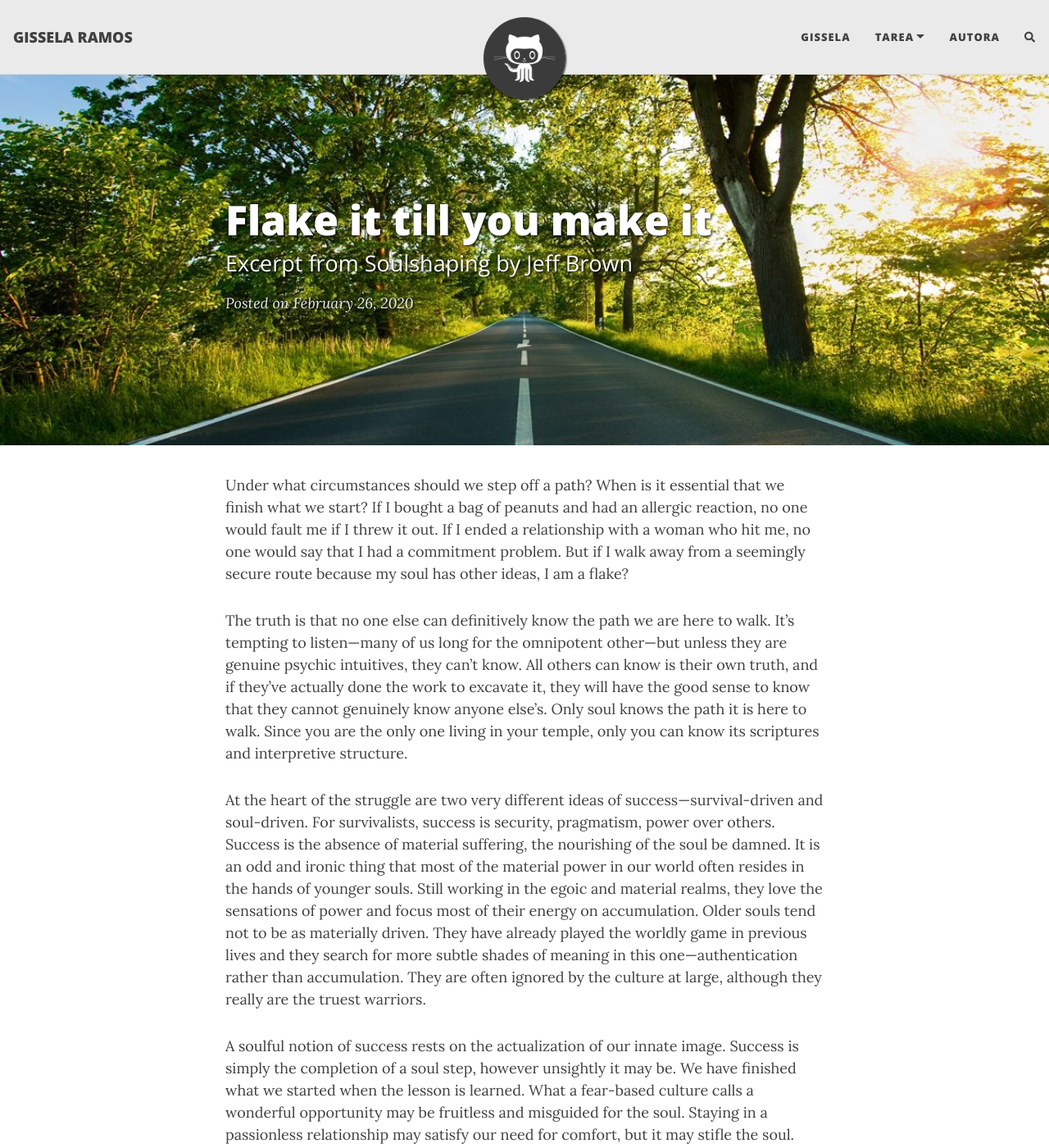
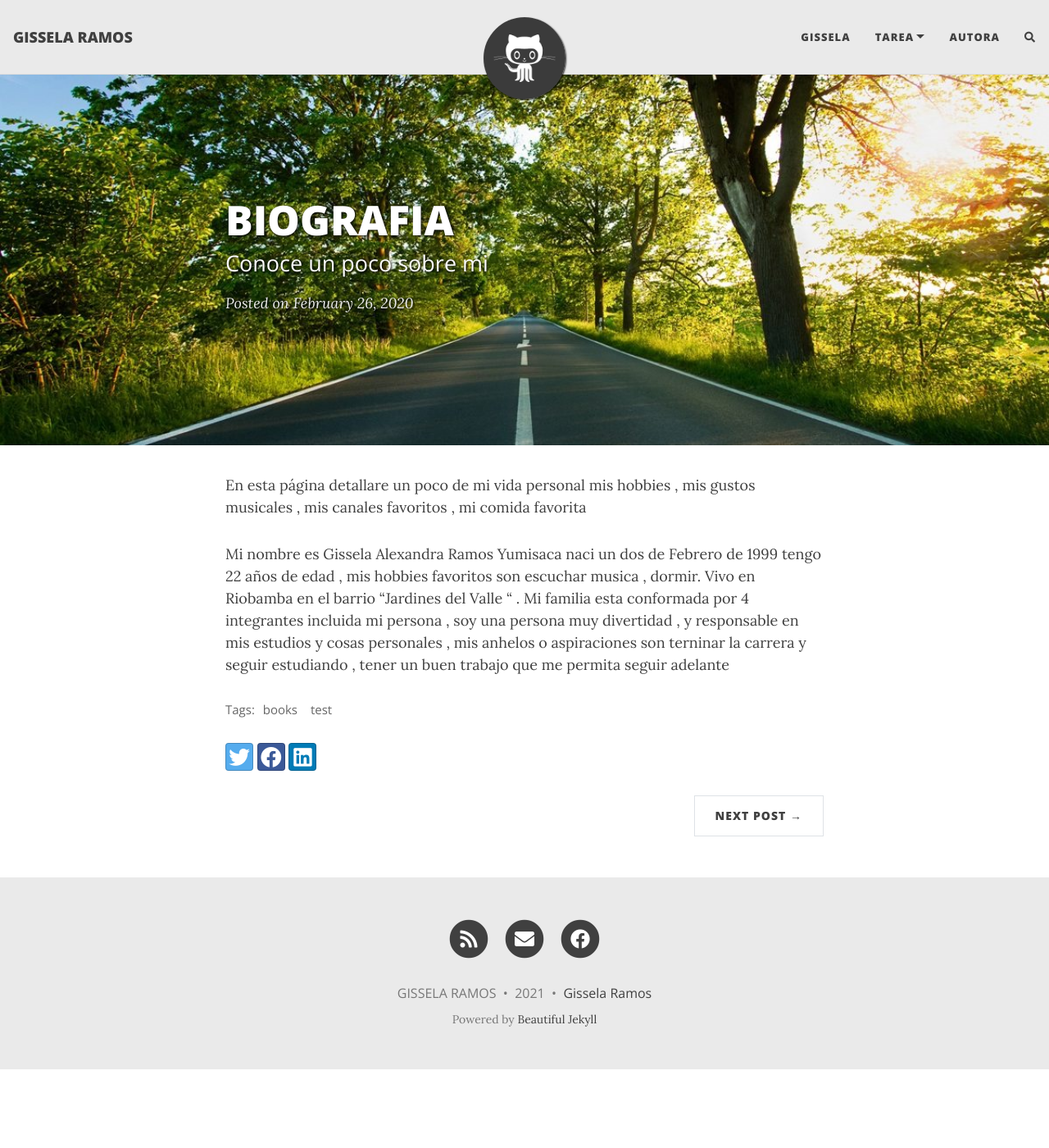
Before and after one commit to Gissela-R/Gissela-R.github.io, a Jekyll site: the page built from _posts/2020-02-26-flake-it-till-you-make-it.md, in a window 1280 px wide and 1400 px high. Shown: the whole window at 82% size. Built offline with Jekyll 4.4.1, drawn with Linux system fonts in a browser that asks for light colours; nearby versions of some CDN libraries; comment, search, counter and statistics services are not loaded; some of the changed text lies outside the part shown.

Commit message:
Update 2020-02-26-flake-it-till-you-make-it.md

```diff
--- a/_posts/2020-02-26-flake-it-till-you-make-it.md
+++ b/_posts/2020-02-26-flake-it-till-you-make-it.md
@@ -1,17 +1,12 @@
 ---
 layout: post
-title: Flake it till you make it
-subtitle: Excerpt from Soulshaping by Jeff Brown
+title: BIOGRAFIA
+subtitle: Conoce un poco sobre mi
 cover-img: /assets/img/path.jpg
 thumbnail-img: /assets/img/thumb.png
 share-img: /assets/img/path.jpg
 tags: [books, test]
 ---
+En esta página  detallare  un poco de mi vida personal  mis hobbies ,  mis gustos musicales ,  mis canales favoritos , mi comida favorita
 
-Under what circumstances should we step off a path? When is it essential that we finish what we start? If I bought a bag of peanuts and had an allergic reaction, no one would fault me if I threw it out. If I ended a relationship with a woman who hit me, no one would say that I had a commitment problem. But if I walk away from a seemingly secure route because my soul has other ideas, I am a flake?
-
-The truth is that no one else can definitively know the path we are here to walk. It’s tempting to listen—many of us long for the omnipotent other—but unless they are genuine psychic intuitives, they can’t know. All others can know is their own truth, and if they’ve actually done the work to excavate it, they will have the good sense to know that they cannot genuinely know anyone else’s. Only soul knows the path it is here to walk. Since you are the only one living in your temple, only you can know its scriptures and interpretive structure.
-
-At the heart of the struggle are two very different ideas of success—survival-driven and soul-driven. For survivalists, success is security, pragmatism, power over others. Success is the absence of material suffering, the nourishing of the soul be damned. It is an odd and ironic thing that most of the material power in our world often resides in the hands of younger souls. Still working in the egoic and material realms, they love the sensations of power and focus most of their energy on accumulation. Older souls tend not to be as materially driven. They have already played the worldly game in previous lives and they search for more subtle shades of meaning in this one—authentication rather than accumulation. They are often ignored by the culture at large, although they really are the truest warriors.
-
-A soulful notion of success rests on the actualization of our innate image. Success is simply the completion of a soul step, however unsightly it may be. We have finished what we started when the lesson is learned. What a fear-based culture calls a wonderful opportunity may be fruitless and misguided for the soul. Staying in a passionless relationship may satisfy our need for comfort, but it may stifle the soul. Becoming a famous lawyer is only worthwhile if the soul demands it. It is an essential failure if you are called to be a monastic this time around. If you need to explore and abandon ten careers in order to stretch your soul toward its innate image, then so be it. Flake it till you make it.
+Mi nombre es Gissela Alexandra Ramos Yumisaca naci un dos  de Febrero de 1999  tengo 22 años de edad ,  mis hobbies favoritos son escuchar musica , dormir. Vivo en Riobamba en el barrio "Jardines del Valle " . Mi familia esta conformada por 4 integrantes incluida mi persona , soy una persona  muy divertidad ,  y responsable en mis estudios y cosas personales , mis anhelos o aspiraciones son  terninar la carrera  y seguir estudiando  , tener un buen trabajo  que me permita seguir adelante
```
